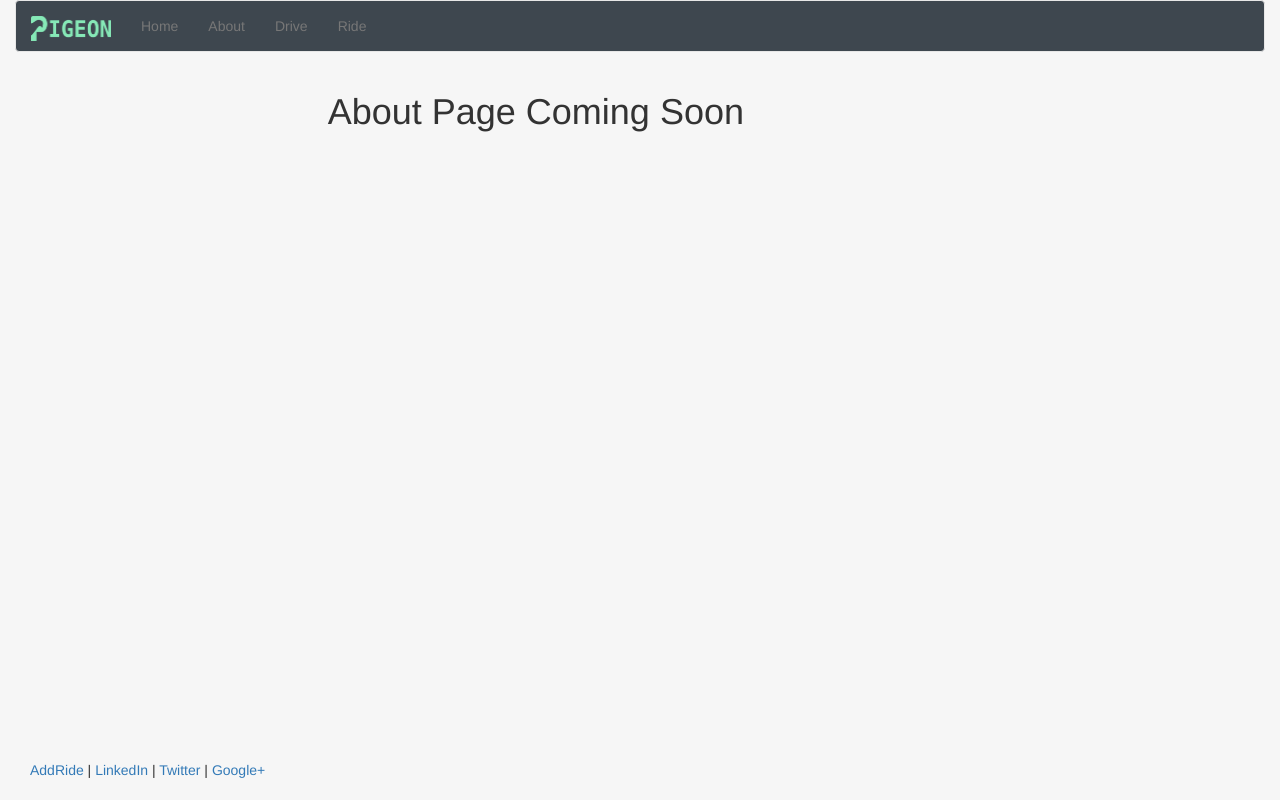
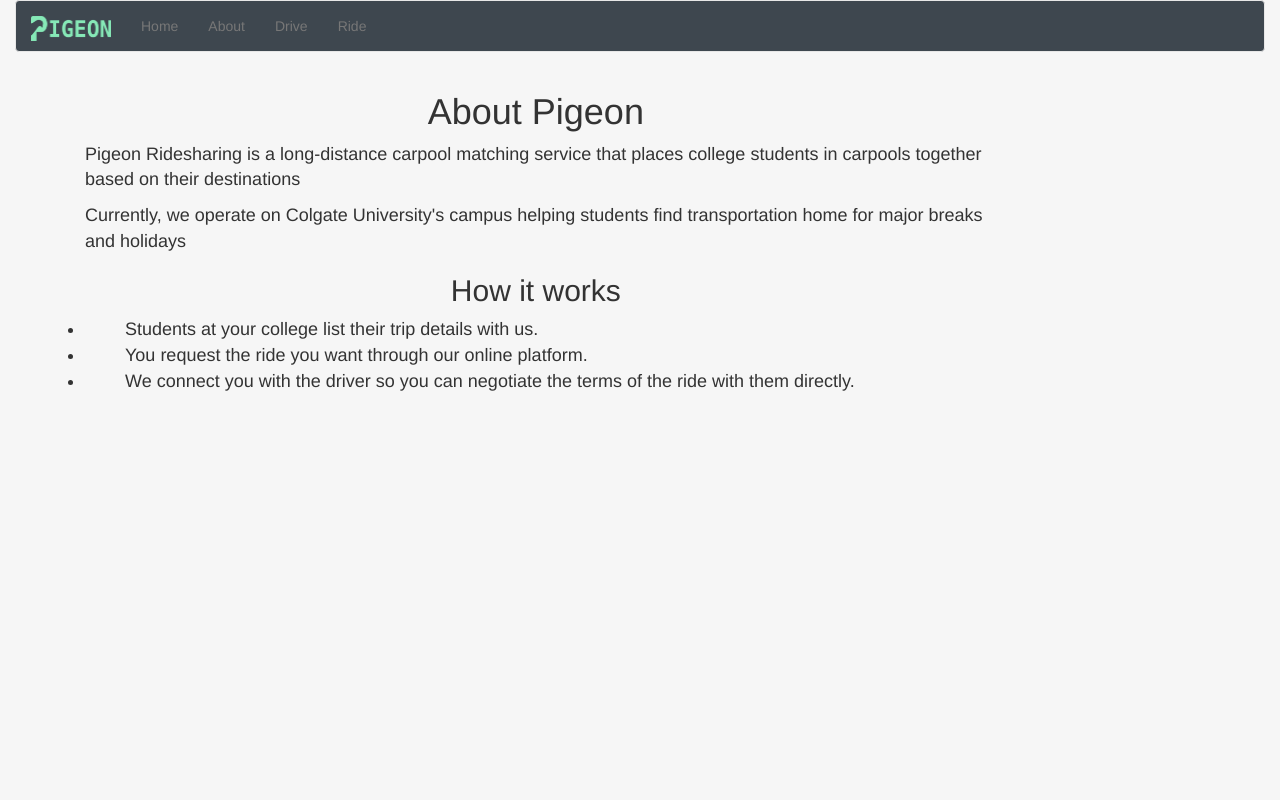
Before and after one commit to lbengzon/pigeon, a Django app: page /home/about in a window 1280 px wide. Run offline with Django 3.2, Linux system fonts and the light colour scheme; some libraries are stand-ins or nearby versions.

Commit message:
wrote about page

```diff
--- a/home/templates/home/about.html
+++ b/home/templates/home/about.html
@@ -2,7 +2,15 @@
 {% block content %}
 <html>
 <body>
-	<h1 align="center">About Page Coming Soon</h1>
+	<h1 align="center">About Pigeon</h1>
+	<p style="padding: 0 40px; font-size: 18px">Pigeon Ridesharing is a long-distance carpool matching service that places college students in carpools together based on their destinations</p>
+	<p style="padding: 0 40px; font-size: 18px">Currently, we operate on Colgate University's campus helping students find transportation home for major breaks and holidays</p>
+	<h2 align="center">How it works</h2>
+	<ul>
+		<li style="padding: 0 40px; font-size: 18px">Students at your college list their trip details with us.</li>
+		<li style="padding: 0 40px; font-size: 18px">You request the ride you want through our online platform.</li>
+		<li style="padding: 0 40px; font-size: 18px">We connect you with the driver so you can negotiate the terms of the ride with them directly.</li>
+	</ul>
 </body>
 </html>
 {% endblock %}
--- a/home/templates/home/home.html
+++ b/home/templates/home/home.html
@@ -22,15 +22,14 @@
 		<div class="row">
 
 			<div class="btn-group" role="group" aria-label="...">
-				<button type="button" class="btn btn-xl" style=" border-color: rgb(2,132,69); background-color: rgb(2,132,69); color: rgb(246,246,247); font-family: Verdana;font-size: large" href=ridesharing:ride-list>List a ride</button>
+				<button type="button" class="btn btn-xl" style=" border-color: rgb(2,132,69); background-color: rgb(2,132,69); color: rgb(246,246,247); font-family: Verdana;font-size: large" onclick="window.location.href='{% url 'ridesharing:ride-add' %}'">List a ride</button>
 			</div>
 			<div class="divider"></div>
 			<div class="divider"></div>
 			<div class="btn-group" role="group" aria-label="...">
-				<button type="button" class="btn btn-xl" style=" border-color: rgb(2,132,69); background-color: rgb(2,132,69); color: rgb(246,246,247); font-family: Verdana;font-size: large" href=ridesharing:ride-list>Find a ride</button>
+				<button type="button" class="btn btn-xl" style=" border-color: rgb(2,132,69); background-color: rgb(2,132,69); color: rgb(246,246,247); font-family: Verdana;font-size: large" onclick="window.location.href='{% url 'ridesharing:ride-list' %}'">Find a ride</button>
 			</div>
 		</div>
-
 		<br>
 		<br>
 		<br>
--- a/ridesharing/templates/header.html
+++ b/ridesharing/templates/header.html
@@ -77,11 +77,6 @@
 		  </div>
 		</div>
 	</div>
-	<footer>
-		<div class="container-fluid" style='margin-left:15px'>
-			<p><a href="#" target="blank">AddRide</a> | <a href="#" target="blank">LinkedIn</a> | <a href="#" target="blank">Twitter</a> | <a href="#" target="blank">Google+</a></p>
-		</div>
-	</footer>
 
 </body>
 
```
